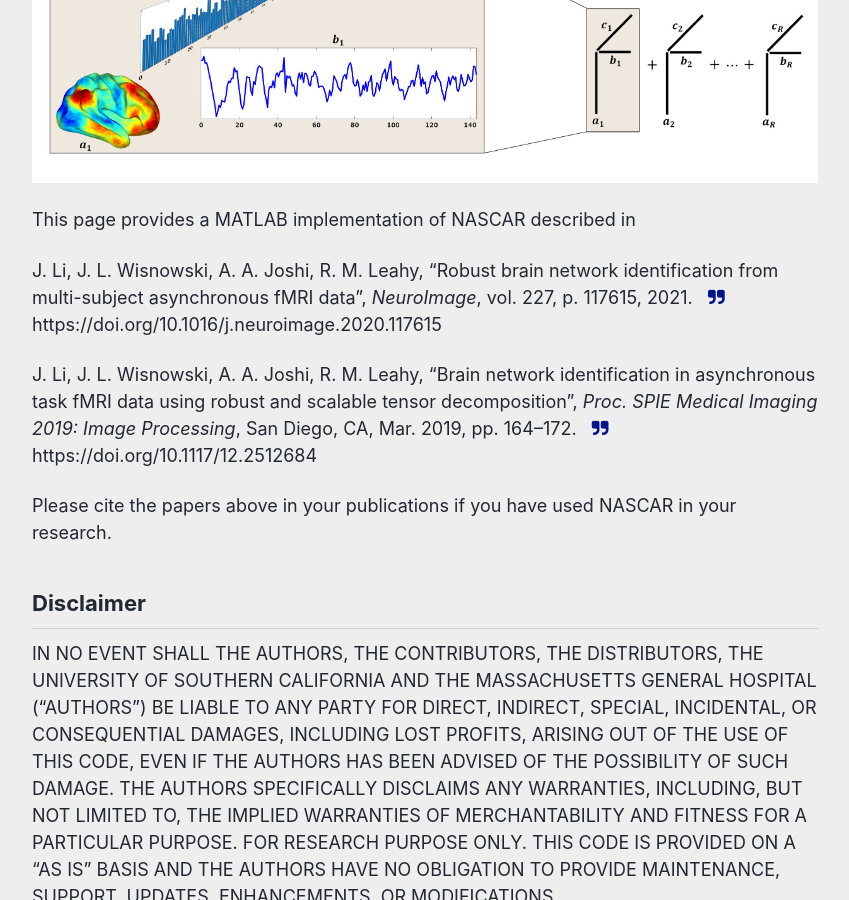
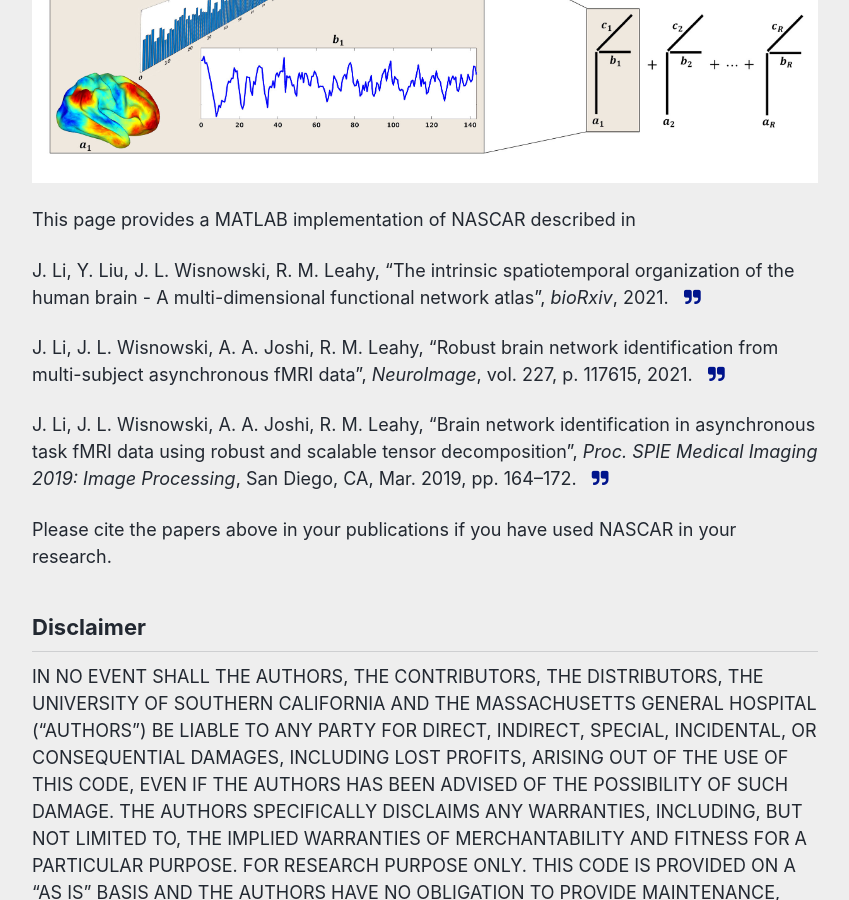
Before and after one commit to silencer1127/silencer1127.github.io, a Jekyll site: the page built from _pages/software/NASCAR/nascar_main.md, in a window 1280 px wide and 900 px high, scrolled down 1205 px. Shown: the whole window, without its empty margins (290-1139 px from the left). Built offline with Jekyll 4.4.1, drawn with Linux system fonts in a browser that asks for light colours; comment, search, counter and statistics services are not loaded.

Commit message:
removed doi from software pages and updated EZF about page

```diff
--- a/_pages/software/NASCAR/nascar_main.md
+++ b/_pages/software/NASCAR/nascar_main.md
@@ -18,11 +18,11 @@ Tensor decompositions is a generalization of matrix decompostions in three or hi
 
 This page provides a MATLAB implementation of NASCAR described in
 
+J. Li, Y. Liu, J. L. Wisnowski, R. M. Leahy, "The intrinsic spatiotemporal organization of the human brain - A multi-dimensional functional network atlas", *bioRxiv*, 2021. &nbsp; [<i class="fa fa-quote-right"></i>](/files/bib/Li_2021_bioRxiv_Intrinsic.bib)
+
 J. Li, J. L. Wisnowski, A. A. Joshi, R. M. Leahy, "Robust brain network identification from multi-subject asynchronous fMRI data", *NeuroImage*, vol. 227, p. 117615, 2021. &nbsp; [<i class="fa fa-quote-right"></i>](/files/bib/Li_2021_NeuroImage_Robust.bib)
-https://doi.org/10.1016/j.neuroimage.2020.117615
 
 J. Li, J. L. Wisnowski, A. A. Joshi, R. M. Leahy, "Brain network identification in asynchronous task fMRI data using robust and scalable tensor decomposition", *Proc. SPIE Medical Imaging 2019: Image Processing*, San Diego, CA, Mar. 2019, pp. 164–172. &nbsp; [<i class="fa fa-quote-right"></i>](/files/bib/Li_2019_SPIEMI_Brain.bib)
-https://doi.org/10.1117/12.2512684
 
 Please cite the papers above in your publications if you have used NASCAR in your research.
 
```
Also changed, not shown: _pages/software/EZ_Fingerprint/ezf_about.md (+5 -4 lines), _pages/software/EZ_Fingerprint/ezf_main.md (+0 -2 lines), _pages/software/GPDF/gpdf_main.md (+0 -3 lines), _pages/software/SRSCPD_ALS/srscpd_als_main.md (+0 -2 lines).
